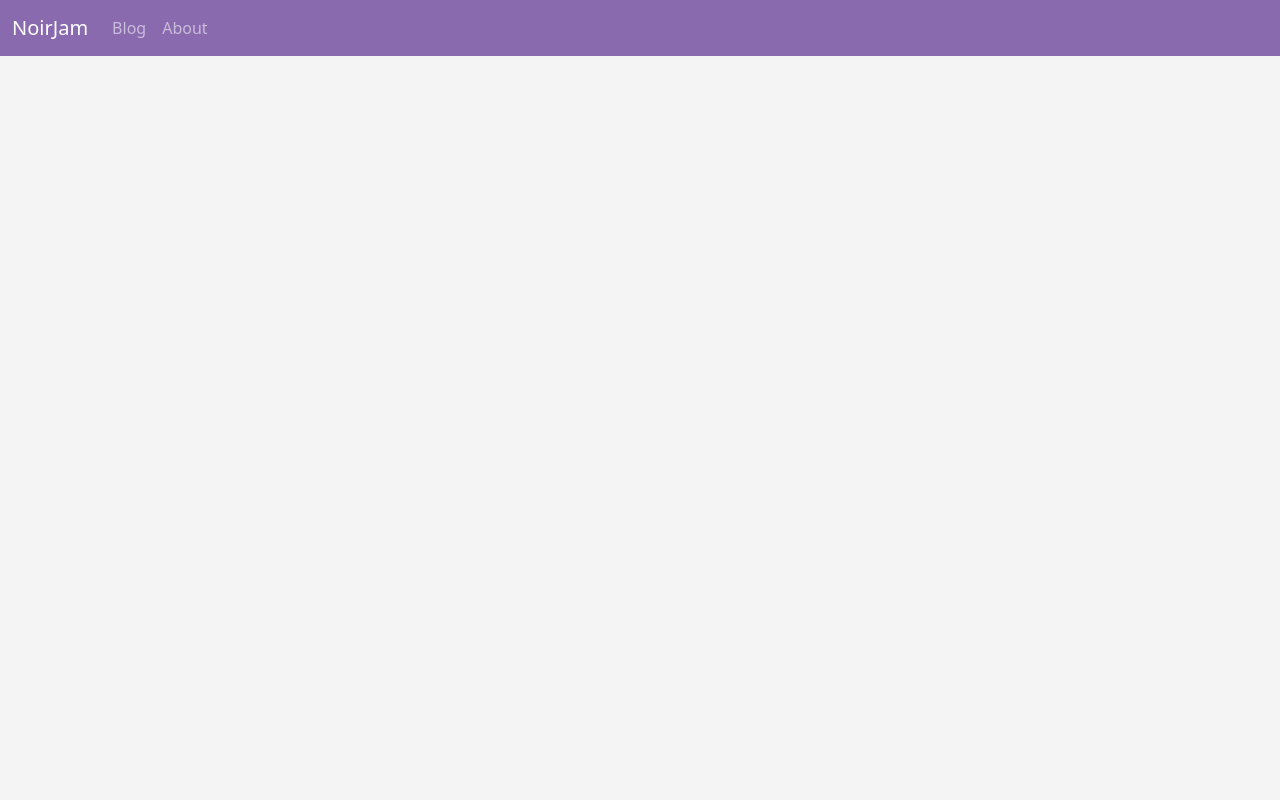
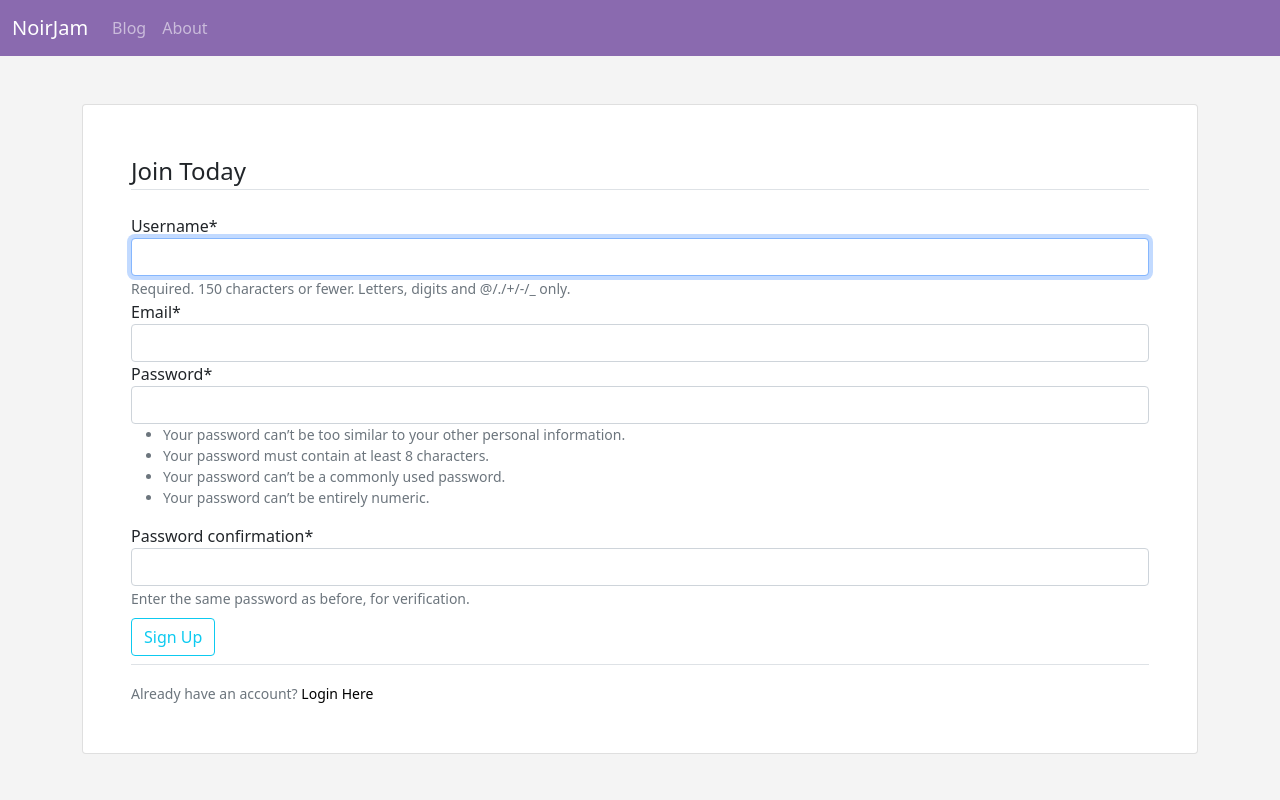
Before and after one commit to codebypaul/noirjam, a Django app: page /register/ in a window 1280 px wide. Run offline with Django 3.2, Linux system fonts and the light colour scheme; some libraries are stand-ins or nearby versions.

Commit message:
updated login and register page locations

```diff
--- a/noirjam/settings.py
+++ b/noirjam/settings.py
@@ -9,7 +9,7 @@ https://docs.djangoproject.com/en/3.1/topics/settings/
 For the full list of settings and their values, see
 https://docs.djangoproject.com/en/3.1/ref/settings/
 """
-
+# import django_heroku
 from pathlib import Path
 
 # Build paths inside the project like this: BASE_DIR / 'subdir'.
@@ -30,7 +30,7 @@ SECRET_KEY = os.environ.get("SECRET_KEY")
 # SECURITY WARNING: don't run with debug turned on in production!
 DEBUG = os.environ.get("DEBUG")
 
-ALLOWED_HOSTS = ["noirjam.herokuapp.com"]
+ALLOWED_HOSTS = ["noirjam.herokuapp.com", "localhost"]
 
 
 # Application definition
@@ -143,3 +143,5 @@ EMAIL_POST = 587
 EMAIL_USE_TLS = True
 EMAIL_HOST_USER = os.environ.get("GMAIL_EMAIL")
 EMAIL_HOST_PASSWORD = os.environ.get("GMAIL_PASSWORD")
+
+# django_heroku.settings(locals())
--- a/noirjam/urls.py
+++ b/noirjam/urls.py
@@ -24,15 +24,10 @@ urlpatterns = [
     path("admin/", admin.site.urls),
     path("social/", include("blog.urls")),
     path("register/", user_views.register, name="register"),
-    # path(
-    #     "login/",
-    #     auth_views.LoginView.as_view(template_name="users/login.html"),
-    #     name="login",
-    # ),
     path(
         "",
-        auth_views.LoginView.as_view(template_name="users/home_login.html"),
-        name="home_login",
+        auth_views.LoginView.as_view(template_name="users/login.html"),
+        name="login",
     ),
     path(
         "logout/",
--- a/requirements.txt
+++ b/requirements.txt
@@ -2,6 +2,7 @@ appdirs==1.4.4
 asgiref==3.3.1
 black==20.8b1
 click==7.1.2
+dj-database-url==0.5.0
 Django==3.1.5
 django-crispy-forms==1.10.0
 gunicorn==20.0.4
@@ -16,3 +17,4 @@ sqlparse==0.4.1
 toml==0.10.2
 typed-ast==1.4.2
 typing-extensions==3.7.4.3
+whitenoise==5.2.0
--- a/users/templates/users/login.html
+++ b/users/templates/users/login.html
@@ -1,7 +1,7 @@
 {% extends 'blog/base.html' %}
 {% load crispy_forms_tags %}
-{% block content %}
-    <div class="content-section">
+{% block home %}
+    <div class="content-section py-5">
         <div class="card p-5">
             <form action="" method="POST">
                 {% csrf_token %}
@@ -20,4 +20,4 @@
 
         </div>
     </div>
-{% endblock content %}
+{% endblock home %}
--- a/users/templates/users/logout.html
+++ b/users/templates/users/logout.html
@@ -4,7 +4,7 @@
         <div class="card p-5">
             <h2>You have been logged out</h2>
             <div class="border-top pt-3">
-                <small class='text-muted'>Not done yet? <a href="{% url 'home_login' %}">Login back in here</a></small>
+                <small class='text-muted'>Not done yet? <a href="{% url 'login' %}">Login back in here</a></small>
             </div>
         </div>
     </div>
--- a/users/templates/users/register.html
+++ b/users/templates/users/register.html
@@ -1,6 +1,6 @@
 {% extends 'blog/base.html' %}
 {% load crispy_forms_tags %}
-{% block content %}
+{% block home %}
     <div class="content-section">
         <div class="card p-5">
             <form action="" method="POST">
@@ -9,7 +9,7 @@
                     <legend class="border-bottom mb-4">Join Today</legend>
                         {{ form|crispy }}
                 </fieldset>
-                <div class="form-group py-5">
+                <div class="form-group py-2">
                     <input type="submit" value="Sign Up" class="btn btn-outline-info">
                 </div>
             </form>
@@ -19,4 +19,4 @@
 
         </div>
     </div>
-{% endblock content %}
+{% endblock home %}
```
Also changed, not shown: README.md (added), db.sqlite3.
